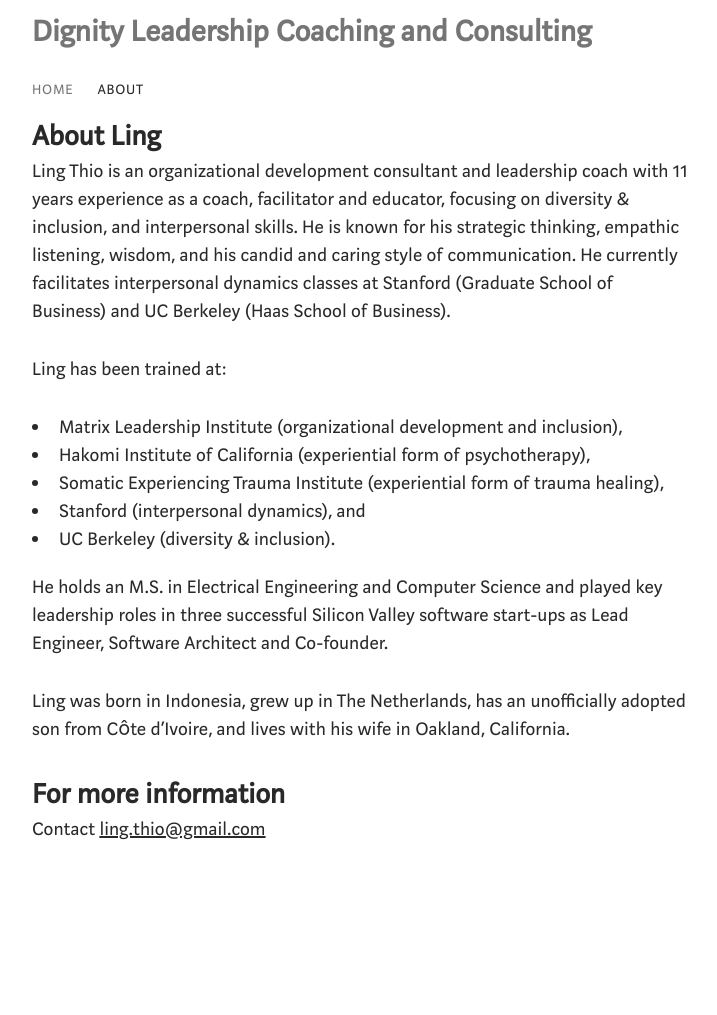
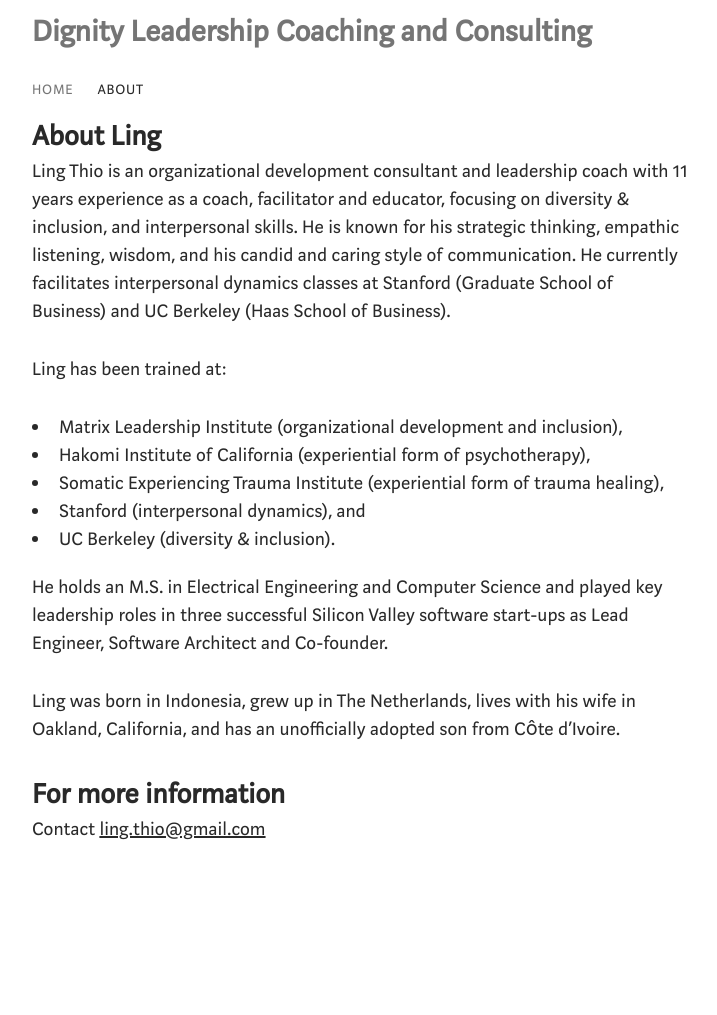
Before and after one commit to lingthio/dignitycoaching.com, a Jekyll site: the page built from docs/about.md, in a window 1280 px wide. Shown: the whole page, without its empty margins (92-809 px from the left). Built offline with Jekyll 4.4.1, drawn with Linux system fonts in a browser that asks for light colours; our own code applies the rules of GitHub Pages for plain Markdown files.

```diff
--- a/docs/about.md
+++ b/docs/about.md
@@ -12,4 +12,4 @@ Ling has been trained at:
 
 He holds an M.S. in Electrical Engineering and Computer Science and played key leadership roles in three successful Silicon Valley software start-ups as Lead Engineer, Software Architect and Co-founder.
 
-Ling was born in Indonesia, grew up in The Netherlands, has an unofficially adopted son from Côte d’Ivoire, and lives with his wife in Oakland, California.
+Ling was born in Indonesia, grew up in The Netherlands, lives with his wife in Oakland, California, and has an unofficially adopted son from Côte d’Ivoire.
```
